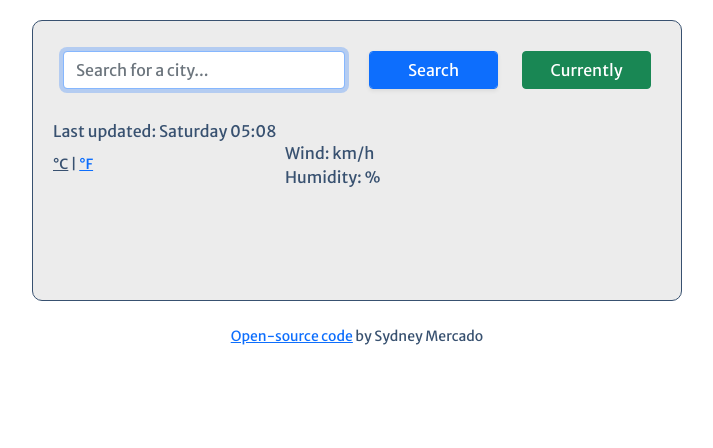
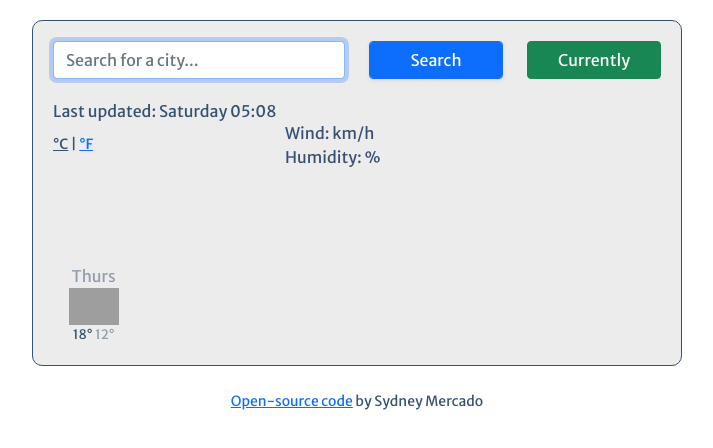
Before and after one commit to sydney257/shecodes, a plain HTML site: page index.html in a window 1280 px wide. Shown: the whole page, without its empty margins (283-996 px from the left). Drawn offline with nearby package versions, Linux system fonts and the light colour scheme; no server answers; grey boxes are pictures that could not be loaded.

Commit message:
Added the forecast HTML and CSS

```diff
--- a/index.html
+++ b/index.html
@@ -75,7 +75,19 @@
           <li>Wind: <span id="wind"></span> km/h</li>
           <li>Humidity: <span id="humidity"></span>%</li>
         </ul>
+        <div class="weather-forecast">
+          <div class="row">
+            <div class="col-2">
+              <div class="forecast-date">Thurs</div>
+              <img src="http://openweathermap.org/img/wn/01n@2x.png" width="50"/>
+              <div class="forecast-temperatures">
+                <span class="forecast-temp-max">18°</span>
+                <span class="forecast-temp-min">12°</span>
+              </div>
+            </div>
+          </div>
 
+        </div>
       </div>
     </div>
     <div class="tag small">
--- a/src/styles.css
+++ b/src/styles.css
@@ -22,15 +22,6 @@ h2 {
   position: relative;
   left: 200px;
   top: -75px;
-}
-
-.row {
-  position: relative;
-  padding: 10px;
-}
-
-.row.forecast {
-  text-align: center;
 }
 
 .icon {
@@ -67,3 +58,21 @@ h2 {
   position: relative;
   top: -25px;
 }
+
+.weather-forecast {
+  margin-top: 20px;
+  text-align: center;
+}
+
+.forecast-date {
+  font-size: 16px;
+  opacity: 0.5;
+}
+
+.forecast-temperatures {
+  font-size: 13px;
+}
+
+.forecast-temp-min {
+  opacity: 0.5;
+}
```
